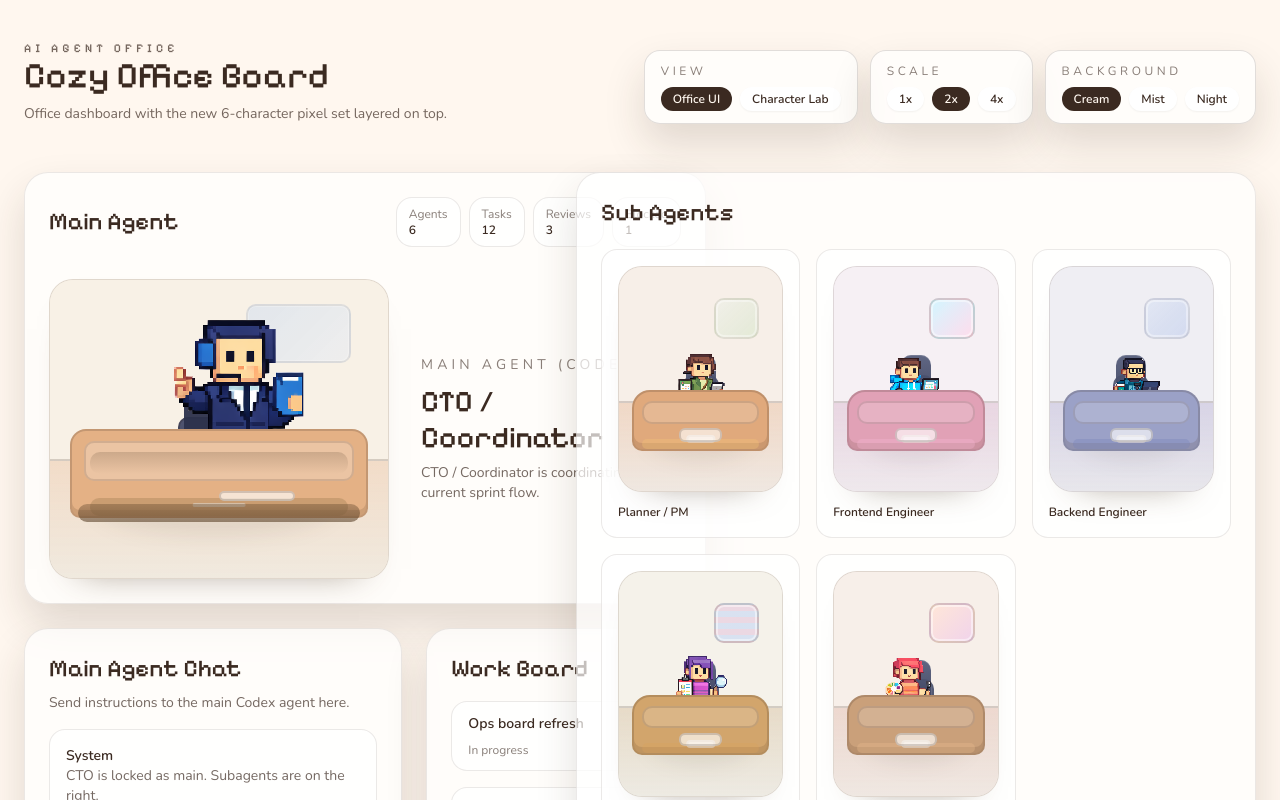
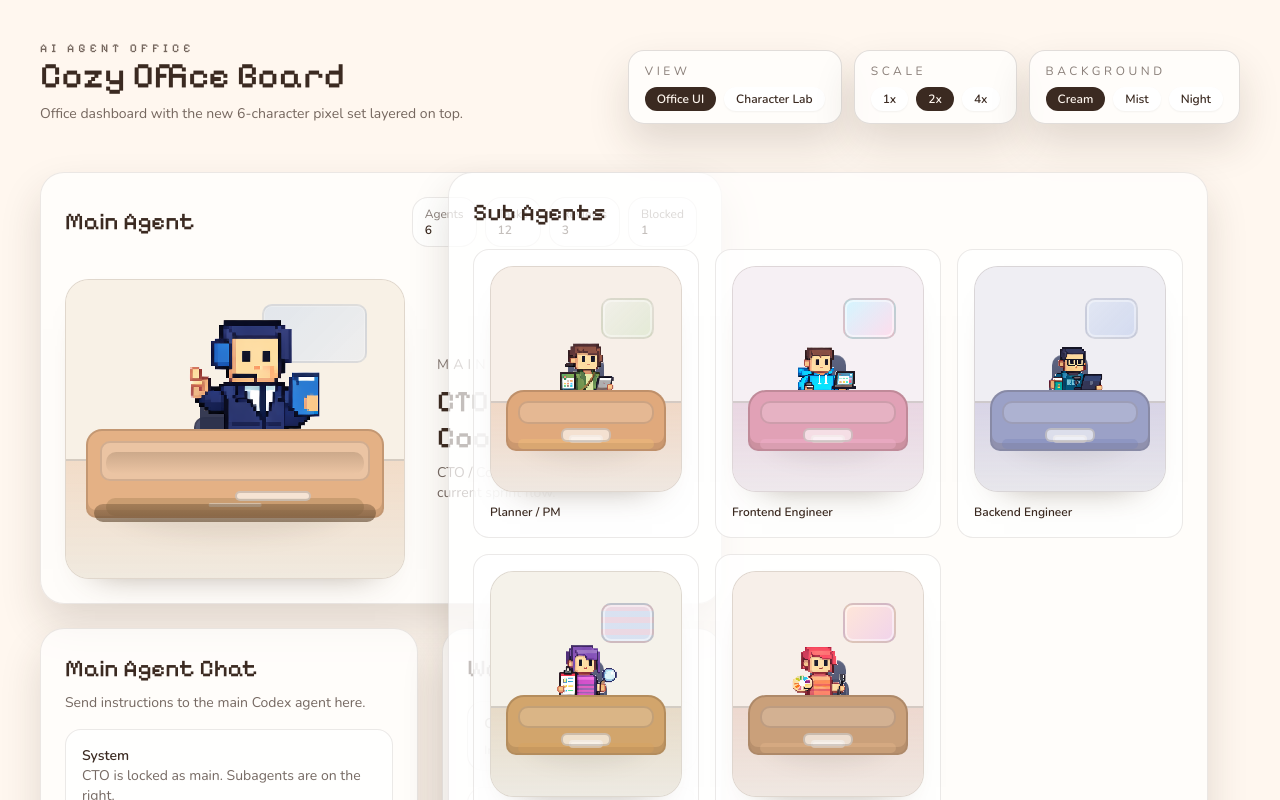
Before and after one commit to walloonam/ai_oche, a React (Vite) app: page / in a window 1280 px wide. Shown: the top 800 px of the page. Built offline with nearby package versions, Linux system fonts and the light colour scheme.

Commit message:
Revert "오피스 바깥 여백 확장 조정"
This reverts commit 305bcfb8a3414e4c840ae92dfd191ca479a14261.

```diff
--- a/src/App.jsx
+++ b/src/App.jsx
@@ -234,7 +234,7 @@ export default function App() {
 
   return (
     <div className={`min-h-screen ${bg.value}`}>
-      <div className="mx-auto w-full px-4 py-10 xl:px-6 2xl:px-8">
+      <div className="mx-auto max-w-[1680px] px-6 py-10 xl:px-10 2xl:px-12">
         <header className="flex flex-col gap-6 lg:flex-row lg:items-end lg:justify-between">
           <div>
             <p className="font-display text-xs uppercase tracking-[0.35em] text-cocoa/70">
@@ -313,7 +313,7 @@ export default function App() {
         </header>
 
         {view === "office" ? (
-          <main className="mt-12 grid gap-10 xl:grid-cols-[minmax(0,1.12fr)_minmax(680px,1fr)] 2xl:grid-cols-[minmax(0,1.05fr)_minmax(760px,1.04fr)] xl:items-start">
+          <main className="mt-12 grid gap-10 xl:grid-cols-[minmax(0,0.92fr)_minmax(760px,1.28fr)] 2xl:grid-cols-[minmax(0,0.88fr)_minmax(860px,1.34fr)] xl:items-start">
             <section className="grid gap-6">
               <div className="rounded-3xl border border-cocoa/10 bg-white/70 p-6 shadow-soft">
                 <div className="flex flex-wrap items-center justify-between gap-4">
```
